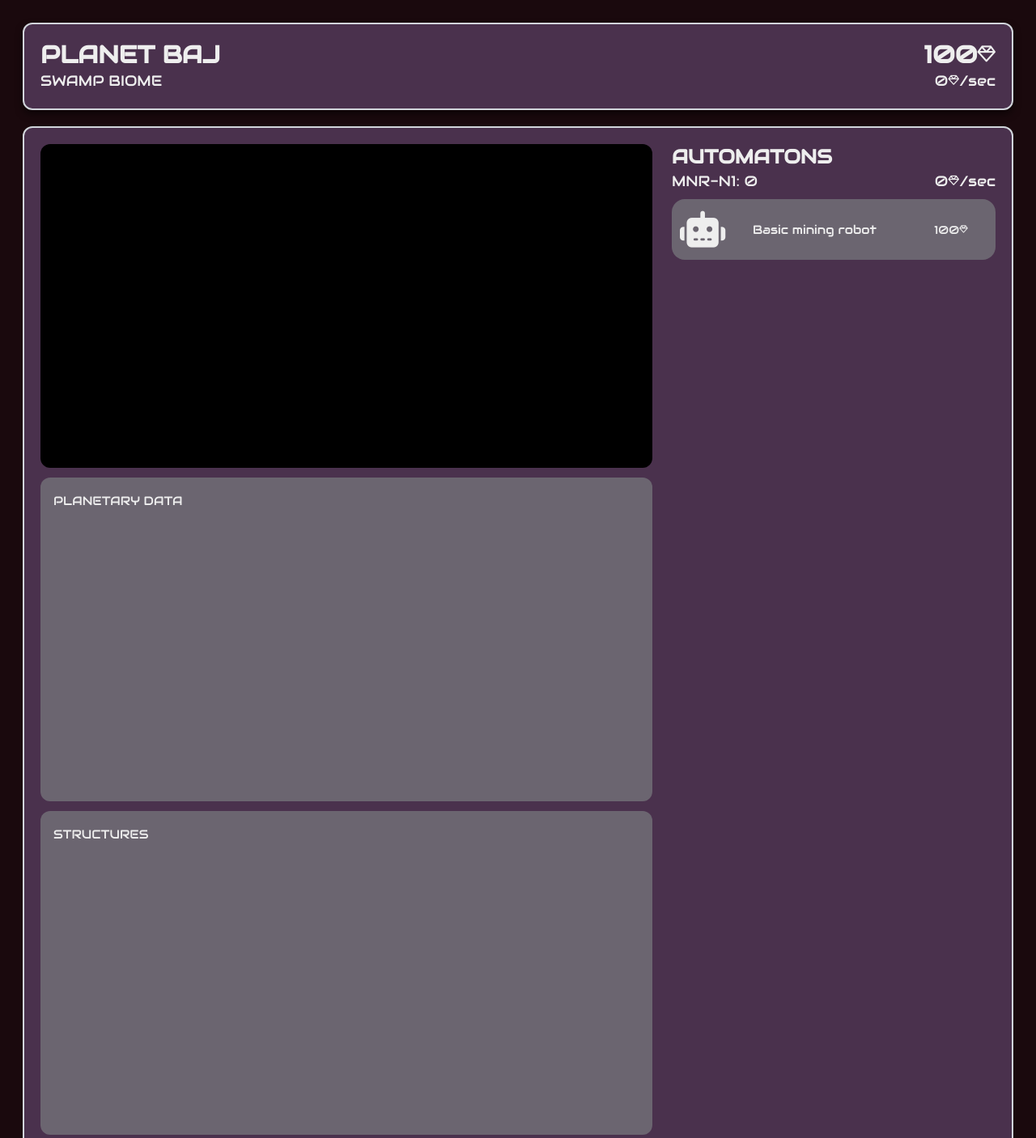
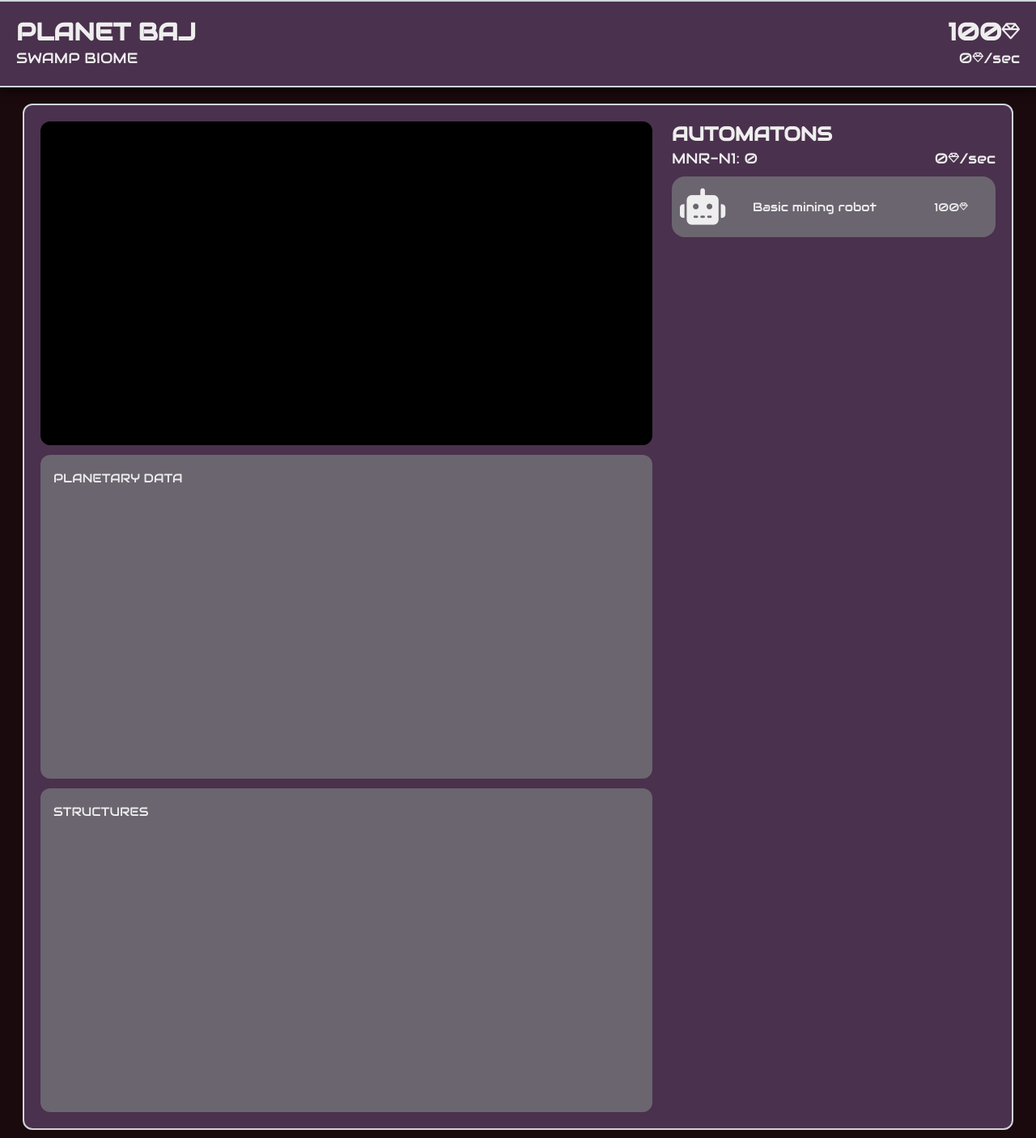
Before and after one commit to Justin-MacIntosh/DeeperAndDarker, a React (Create React App) app in the folder app/: page / in a window 1280 px wide. Shown: the top 1406 px of the page at 81% size. Built offline with nearby package versions, Linux system fonts and the light colour scheme.

Commit message:
Updated styling of header

```diff
--- a/app/src/App.tsx
+++ b/app/src/App.tsx
@@ -72,14 +72,14 @@ const App = () => {
   }
 
   return (
-    <div className="p-7 bg-dark-purple">
+    <div className="bg-dark-purple">
       <GameStateContext value={{state: gameState, dispatch: dispatch}}>
         { offlineDataElement }
         <header
           className="
-            min-w-[1100px] sticky top-2.5 z-10 p-5 mb-5
+            min-w-[1100px] sticky top-0 z-10 p-5 mb-5
             bg-med-purple
-            border-gray-300 border-solid border-2 rounded-xl
+            border-gray-300 border-solid border-2 border-l-0 border-r-0
             flex flex-row
             shadow-[0_5px_10px_rgba(0,0,0,0.5)]"
         >
@@ -104,8 +104,9 @@ const App = () => {
           </div>
         </header>
         <div
+          id="main"
           className="
-            min-w-[1100px] p-5
+            min-w-[1100px] p-5 mx-7
             bg-med-purple
             border-gray-300 border-solid border-2 rounded-xl
             flex flex-row gap-6"
@@ -157,11 +158,20 @@ const App = () => {
             ))}
           </div>
         </div>
-        <footer className="h-5 mb-2 py-3 flex-display">
+        <footer className="h-full py-3 mx-7 flex content-center">
           <div className="flex-1"></div>
           <div className="min-w-[400px] text-right">
             { lastDateTimeSaved && <span className="mr-3">Last saved {lastDateTimeSaved}</span> }
-            <button className="save-button" onClick={saveCurrentGameData}>Save</button>
+            <button
+              className="
+                bg-med-purple px-4 py-2 rounded-lg shadow-md
+                hover:brightness-125
+                active:brightness-110 active:scale-95
+              "
+              onClick={saveCurrentGameData}
+            >
+              Save
+            </button>
           </div>
         </footer>
       </GameStateContext>
```
